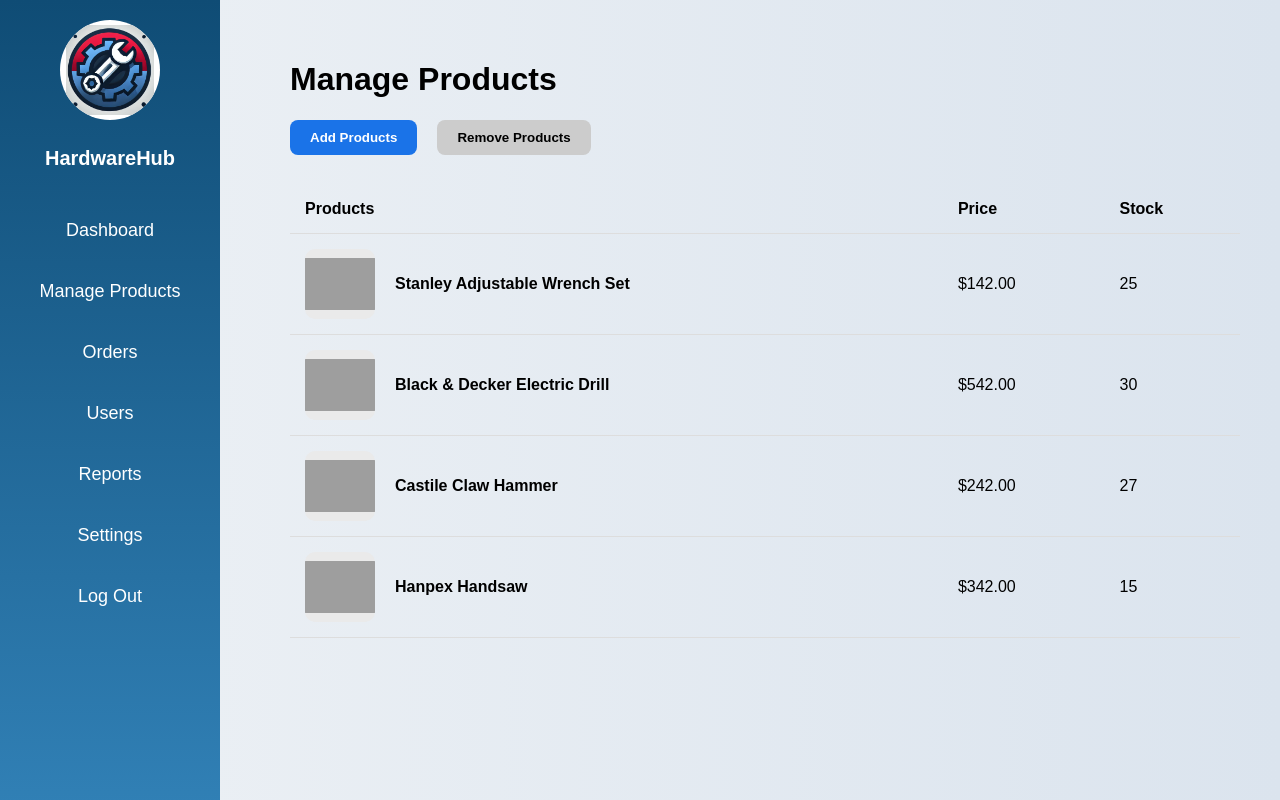
After one commit to CUDORENALOU/IT38A-Enterprise-System, a PHP site: page /IT38A-Enterprise-System/manage_products.php in a window 1280 px wide. The commit adds this page. Run offline with PHP 8.4, Linux system fonts and the light colour scheme; grey boxes are pictures that could not be loaded.

Commit message:
added manage products

```diff
--- a/IT38A_Final-Activity1-0424&282025/dashboard.php
+++ b/IT38A_Final-Activity1-0424&282025/dashboard.php
@@ -13,7 +13,7 @@
     </div>
     <h2>HardwareHub</h2>
     <a href="#">Dashboard</a>
-    <a href="#">Manage Products</a>
+    <a href="http://localhost/IT38A-Enterprise-System/IT38A_Final-Activity1-0424&282025/manage_products.php">Manage Products</a>
     <a href="#">Orders</a>
     <a href="#">Users</a>
     <a href="#">Reports</a>
@@ -79,7 +79,6 @@
         </tbody>
     </table>
 </div>
-</div>
 
 </body>
 </html>
--- /dev/null
+++ b/IT38A_Final-Activity1-0424&282025/manage_products.php
@@ -0,0 +1,142 @@
+<!DOCTYPE html>
+<html lang="en">
+<head>
+    <meta charset="UTF-8">
+    <title>Manage Products - HardwareHub</title>
+    <link rel="stylesheet" href="style.css"> <!-- Keep using your CSS -->
+    <style>
+        body {
+            margin: 0;
+            font-family: Arial, sans-serif;
+            background: linear-gradient(to right, #edf1f5, #dbe4ee);
+        }
+        .main-content {
+            margin-left: 250px;
+            padding: 40px;
+        }
+        .buttons {
+            display: flex;
+            gap: 20px;
+            margin-bottom: 30px;
+        }
+        .buttons button {
+            padding: 10px 20px;
+            border: none;
+            border-radius: 8px;
+            font-weight: bold;
+            cursor: pointer;
+        }
+        .buttons button:first-child {
+            background-color: #1a73e8;
+            color: white;
+        }
+        .buttons button:last-child {
+            background-color: #ccc;
+        }
+        .product-list {
+            width: 100%;
+            border-collapse: collapse;
+        }
+        .product-list th, .product-list td {
+            padding: 15px;
+            text-align: left;
+            font-size: 16px;
+        }
+        .product-img {
+            width: 70px;
+            height: 70px;
+            border-radius: 10px;
+            background-color: #eaeaea;
+            overflow: hidden;
+            display: flex;
+            align-items: center;
+            justify-content: center;
+        }
+        .product-img img {
+            max-width: 100%;
+            max-height: 100%;
+        }
+        tr:hover {
+            background-color: #f1f1f1;
+        }
+    </style>
+</head>
+<body>
+
+<div class="sidebar">
+    <div class="logo">
+        <img src="logo.jpg" alt="HardwareHub Logo">
+    </div>
+    <h2>HardwareHub</h2>
+    <a href="dashboard.php">Dashboard</a>
+    <a href="http://localhost/IT38A-Enterprise-System/IT38A_Final-Activity1-0424&282025/manage_products.php">Manage Products</a>
+    <a href="#">Orders</a>
+    <a href="#">Users</a>
+    <a href="#">Reports</a>
+    <a href="#">Settings</a>
+    <a href="#">Log Out</a>
+</div>
+
+<div class="main-content">
+    <h1>Manage Products</h1>
+
+    <div class="buttons">
+        <button>Add Products</button>
+        <button>Remove Products</button>
+    </div>
+
+    <table class="product-list">
+        <thead>
+            <tr>
+                <th>Products</th>
+                <th>Price</th>
+                <th>Stock</th>
+            </tr>
+        </thead>
+        <tbody>
+            <tr>
+                <td>
+                    <div style="display: flex; align-items: center; gap: 20px;">
+                        <div class="product-img"><img src="images/wrench.png" alt=""></div>
+                        <strong>Stanley Adjustable Wrench Set</strong>
+                    </div>
+                </td>
+                <td>$142.00</td>
+                <td>25</td>
+            </tr>
+            <tr>
+                <td>
+                    <div style="display: flex; align-items: center; gap: 20px;">
+                        <div class="product-img"><img src="images/drill.png" alt=""></div>
+                        <strong>Black & Decker Electric Drill</strong>
+                    </div>
+                </td>
+                <td>$542.00</td>
+                <td>30</td>
+            </tr>
+            <tr>
+                <td>
+                    <div style="display: flex; align-items: center; gap: 20px;">
+                        <div class="product-img"><img src="images/hammer.png" alt=""></div>
+                        <strong>Castile Claw Hammer</strong>
+                    </div>
+                </td>
+                <td>$242.00</td>
+                <td>27</td>
+            </tr>
+            <tr>
+                <td>
+                    <div style="display: flex; align-items: center; gap: 20px;">
+                        <div class="product-img"><img src="images/handsaw.png" alt=""></div>
+                        <strong>Hanpex Handsaw</strong>
+                    </div>
+                </td>
+                <td>$342.00</td>
+                <td>15</td>
+            </tr>
+        </tbody>
+    </table>
+</div>
+
+</body>
+</html>
```
Lines whose indentation alone changed are shown as unchanged.
